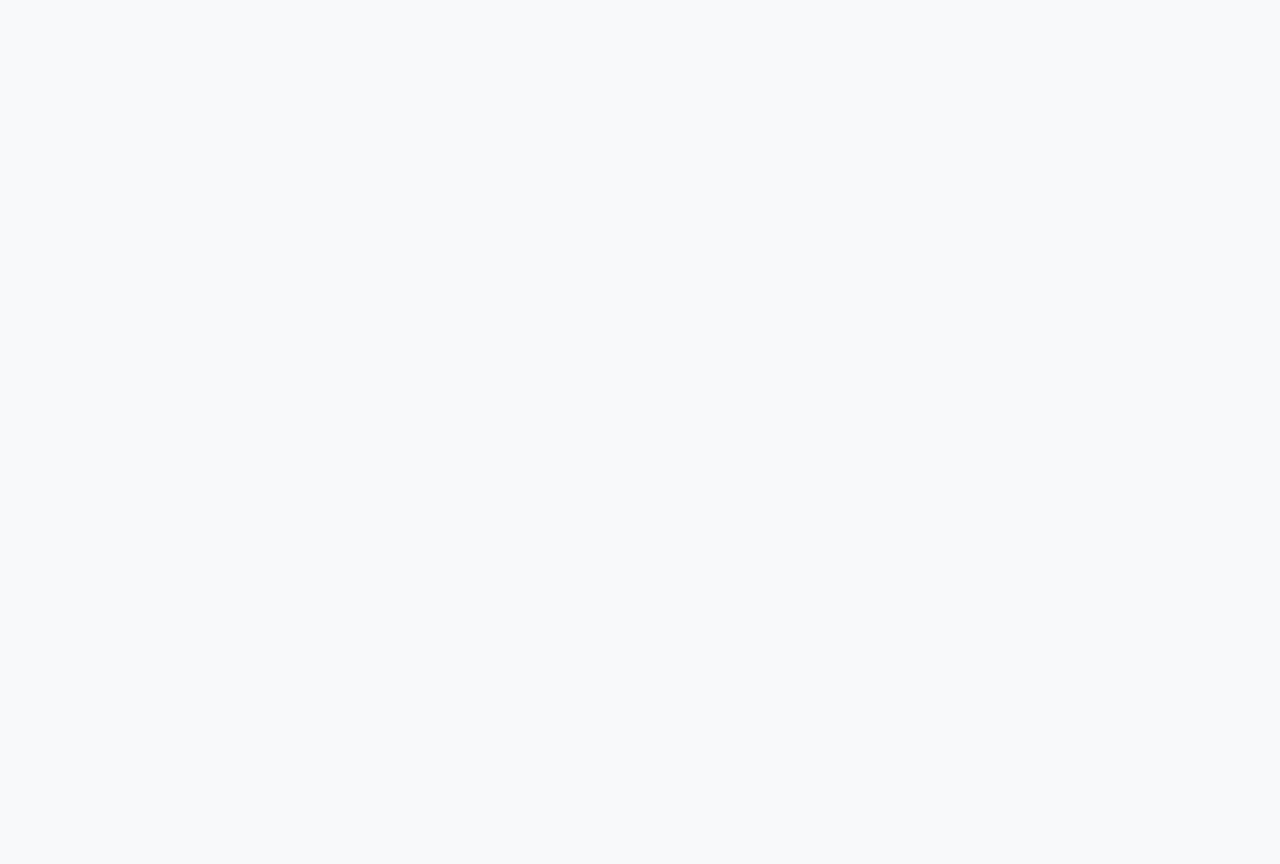
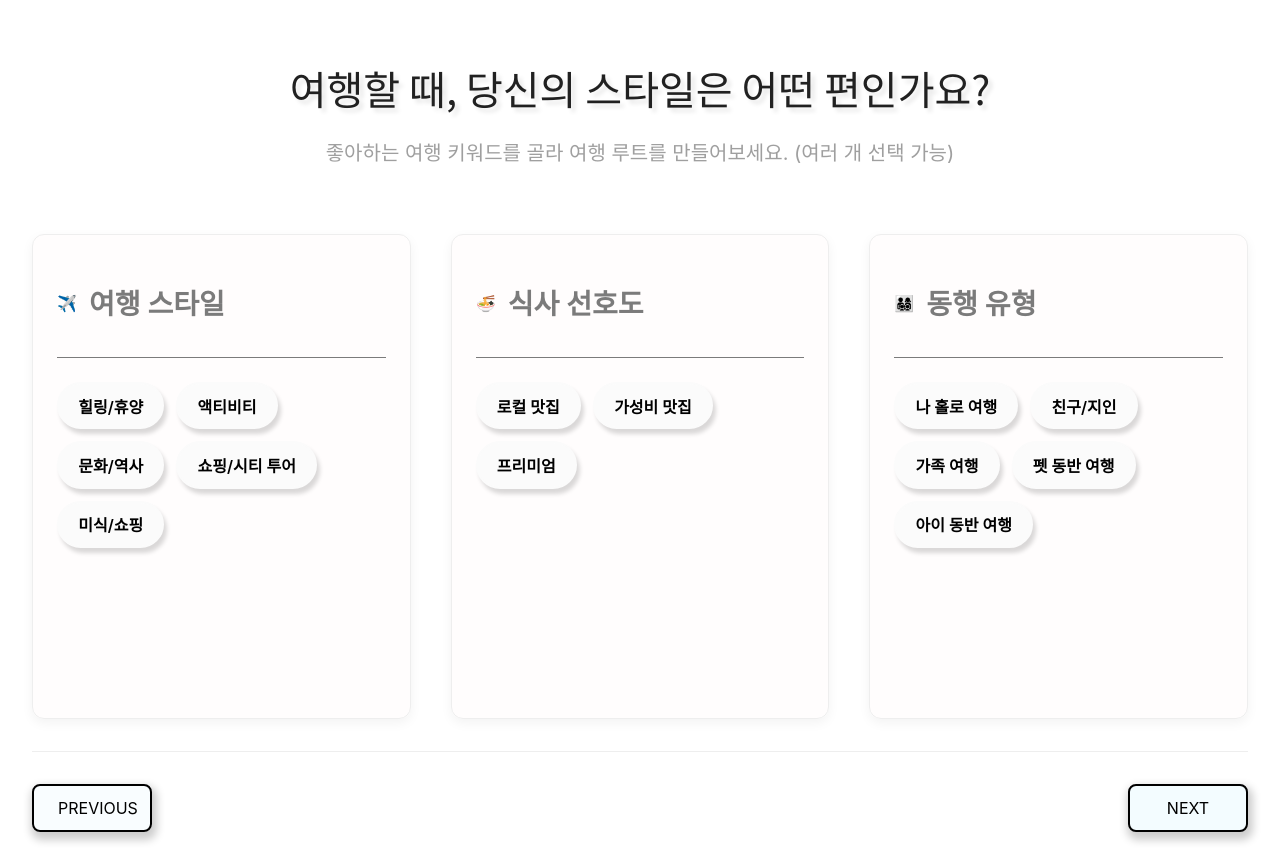
Before and after one commit to wogns-kim/Graduation, a React (Vite) app in the folder Graduation/: page /taste in a window 1280 px wide. Before the commit this address had no page. Before the commit the page ends 800 px from the top, so only its background shows below. Built offline with nearby package versions, Linux system fonts and the light colour scheme.

Commit message:
취향 선택 페이지 추가

```diff
--- a/Graduation/src/App.tsx
+++ b/Graduation/src/App.tsx
@@ -6,6 +6,7 @@ import GlobalStyles from './styles/GlobalStyles';
 import HomePage from './pages/HomePage';
 import MyPage from './pages/MyPage';
 import  TravelRoutePage  from "./components/MyPage/mypage";
+import  Taste  from "./components/Select your taste/select_your_taste";
 
 function App() {
     return (
@@ -19,6 +20,7 @@ function App() {
                     <Route path="/mypage" element={<MyPage />} />
 
                     <Route path="/travel-route" element={<TravelRoutePage />} />
+                    <Route path="/taste" element={<Taste />} />
                     {/* 여기에 다른 페이지 경로들을 계속 추가할 수 있습니다. */}
                 </Routes>
             </BrowserRouter>
--- /dev/null
+++ b/Graduation/src/components/Select your taste/select_your_taste.tsx
@@ -0,0 +1,243 @@
+import React, { useState } from "react"; // 1. useState를 명시적으로 import
+import styled from "@emotion/styled";
+
+// 데이터를 객체 배열로 깔끔하게 분리
+const categories = [
+    {
+        title: "여행 스타일",
+        icon: "✈️",
+        keywords: [
+            "힐링/휴양",
+            "액티비티",
+            "문화/역사",
+            "쇼핑/시티 투어",
+            "미식/쇼핑",
+        ],
+    },
+    {
+        title: "식사 선호도",
+        icon: "🍜",
+        keywords: ["로컬 맛집", "가성비 맛집", "프리미엄"],
+    },
+    {
+        title: "동행 유형",
+        icon: "👨‍👩‍👧‍👦",
+        keywords: [
+            "나 홀로 여행",
+            "친구/지인",
+            "가족 여행",
+            "펫 동반 여행",
+            "아이 동반 여행",
+        ],
+    },
+];
+
+// 2. [오류 수정] styled-component가 받을 props 타입을 정의합니다.
+interface KeywordButtonProps {
+    isSelected: boolean;
+}
+
+interface NavButtonProps {
+    primary?: boolean; // ?는 optional(있어도 되고 없어도 되는) 속성이라는 의미
+}
+
+export default function Taste() {
+    // 3. [오류 수정] useState의 타입으로 Set<string>을 명시합니다.
+    const [selectedKeywords, setSelectedKeywords] = useState(new Set<string>());
+
+    // 4. [오류 수정] keyword 매개변수의 타입을 string으로 명시합니다.
+    const toggleKeyword = (keyword: string) => {
+        setSelectedKeywords((prev) => {
+            const newSet = new Set(prev);
+            if (newSet.has(keyword)) {
+                newSet.delete(keyword);
+            } else {
+                newSet.add(keyword);
+            }
+            return newSet;
+        });
+    };
+
+    return (
+        <Container>
+            <Header>
+                <h1>여행할 때, 당신의 스타일은 어떤 편인가요?</h1>
+                <p>
+                    좋아하는 여행 키워드를 골라 여행 루트를 만들어보세요. (여러 개 선택
+                    가능)
+                </p>
+            </Header>
+
+            <MainGrid>
+                {categories.map((category) => (
+                    <CategoryColumn key={category.title}>
+                        <CategoryHeader>
+                            <span role="img" aria-label={category.title}>
+                                {category.icon}
+                            </span>
+                            <CategoryTitle>{category.title}</CategoryTitle>
+                        </CategoryHeader>
+                        <Line />
+
+                        <ButtonGrid>
+                            {category.keywords.map((keyword) => (
+                                <KeywordButton
+                                    key={keyword}
+                                    isSelected={selectedKeywords.has(keyword)}
+                                    onClick={() => toggleKeyword(keyword)}
+                                >
+                                    {keyword}
+                                </KeywordButton>
+                            ))}
+                        </ButtonGrid>
+                    </CategoryColumn>
+                ))}
+            </MainGrid>
+
+            <NavContainer>
+                {/* NavButton은 primary prop을 받을 수 있다고 알려줘야 합니다. */}
+                <NavButton>PREVIOUS</NavButton>
+                <NavButton primary>NEXT</NavButton>
+            </NavContainer>
+        </Container>
+    );
+}
+
+// --- 전체 레이아웃 ---
+const Container = styled.div`
+min-height: 100vh;
+background-color: white;
+padding: 2rem;
+max-width: 1400px;
+margin: 0 auto;
+display: flex;
+flex-direction: column;
+`
+
+const Header = styled.header`
+text-align: center;
+margin-bottom: 3rem;
+
+h1 {
+    color: rgb(33, 33, 33);
+    font-size: 2.5rem;
+    font-weight: 400;
+    text-shadow: 4px 4px 4px rgba(0, 0, 0, 0.1);
+    margin-bottom: 1rem;
+}
+
+p {
+    color: rgba(118, 118, 118, 0.7);
+    font-size: 1.25rem;
+    font-family: Inter, sans-serif;
+    font-weight: 400;
+  }
+`;
+
+// --- 반응형 메인 그리드 ---
+const MainGrid = styled.main`
+display: grid;
+flex: 1;
+
+  /* 데스크톱 (기본 3단) */
+grid-template-columns: 1fr 1fr 1fr;
+gap: 2.5rem;
+
+  /* 태블릿 (900px 이하 2단) */
+@media (max-width: 900px) {
+    grid-template-columns: 1fr 1fr;
+}
+
+  /* 모바일 (600px 이하 1단) */
+@media (max-width: 600px) {
+    grid-template-columns: 1fr;
+}
+`;
+
+// --- 카테고리 카드 ---
+const CategoryColumn = styled.div`
+display: flex;
+flex-direction: column;
+background-color: rgba(255, 253, 253, 0.67);
+border-radius: 12px;
+padding: 1.5rem;
+box-shadow: 0 4px 12px rgba(0, 0, 0, 0.05);
+border: 1px solid #eee;
+`;
+
+const CategoryHeader = styled.div`
+display: flex;
+align-items: center;
+margin-bottom: 0.75rem;
+
+span[role="img"] {
+    font-size: 2.25r}
+`;
+
+const CategoryTitle = styled.h2`
+color: rgb(123, 123, 123);
+font-size: 1.75rem;
+font-family: Inter, sans-serif;
+font-weight: 600;
+margin-left: 0.75rem;
+`;
+
+const Line = styled.div`width: 100%;height: 1px;background-color: rgb(123, 123, 123);margin-bottom: 1.5rem;
+`;
+
+// --- 키워드 버튼 ---
+const ButtonGrid = styled.div`
+display: flex;
+flex-wrap: wrap;
+gap: 0.75rem;
+`;
+
+// 5. [오류 수정] styled.button에 <KeywordButtonProps> 타입을 알려줍니다
+const KeywordButton = styled.button<KeywordButtonProps>`
+padding: 0.6rem 1.2rem;
+font-size: 1rem;
+font-family: Inter, sans-serif;
+font-weight: 600;
+border-radius: 30px;
+cursor: pointer;
+transition: all 0.2s ease-in-out;
+box-shadow: 3px 5px 4px 0px rgba(0, 0, 0, 0.15);
+
+  /* 이제 props.isSelected 타입을 명확히 알아서 오류가 사라집니다. */
+border: 2px solid ${(props) =>
+        props.isSelected ? "rgb(255, 115, 115)" : "rgb(251, 251, 251)"};
+background-color: ${(props) =>
+        props.isSelected ? "rgba(255, 220, 220, 0.5)" : "rgb(251, 251, 251)"};
+color: ${(props) => (props.isSelected ? "rgb(220, 50, 50)" : "black")};
+
+&:hover {
+    transform: translateY(-2px);
+    box-shadow: 3px 7px 8px 0px rgba(0, 0, 0, 0.1);
+}
+`;
+
+// --- 하단 네비게이션 ---
+const NavContainer = styled.nav`
+display: flex;
+justify-content: space-between;
+padding-top: 2rem;
+margin-top: 2rem;
+border-top: 1px solid #eee;
+`;
+
+// 6. [오류 수정] styled.button에 <NavButtonProps> 타입을 알려줍니다.
+const NavButton = styled.button<NavButtonProps>`
+padding: 0.75rem 1.5rem;
+font-size: 1rem;
+font-family: Inter, sans-serif;
+font-weight: 400;
+box-shadow: 2px 5px 8px 3px rgba(0, 0, 0, 0.2);
+border: solid 2px black;
+border-radius: 8px;
+width: 120px;
+cursor: pointer;
+
+  /* 이제 props.primary 타입을 명확히 알아서 오류가 사라집니다. */
+background-color: ${(props) =>
+        props.primary ? "rgb(243, 252, 255)" : "rgba(243, 252, 255, 0.5)"};
+`;
```
